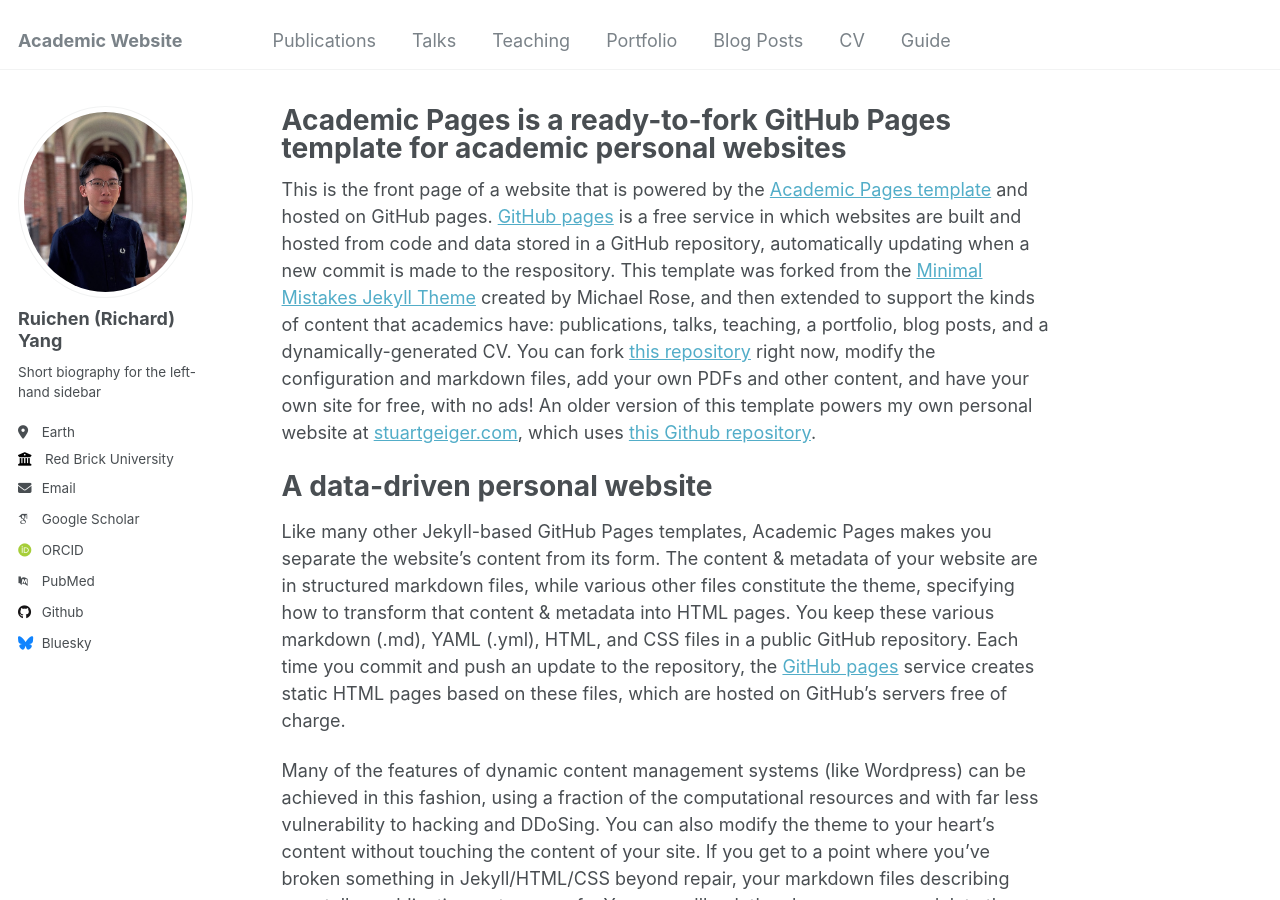
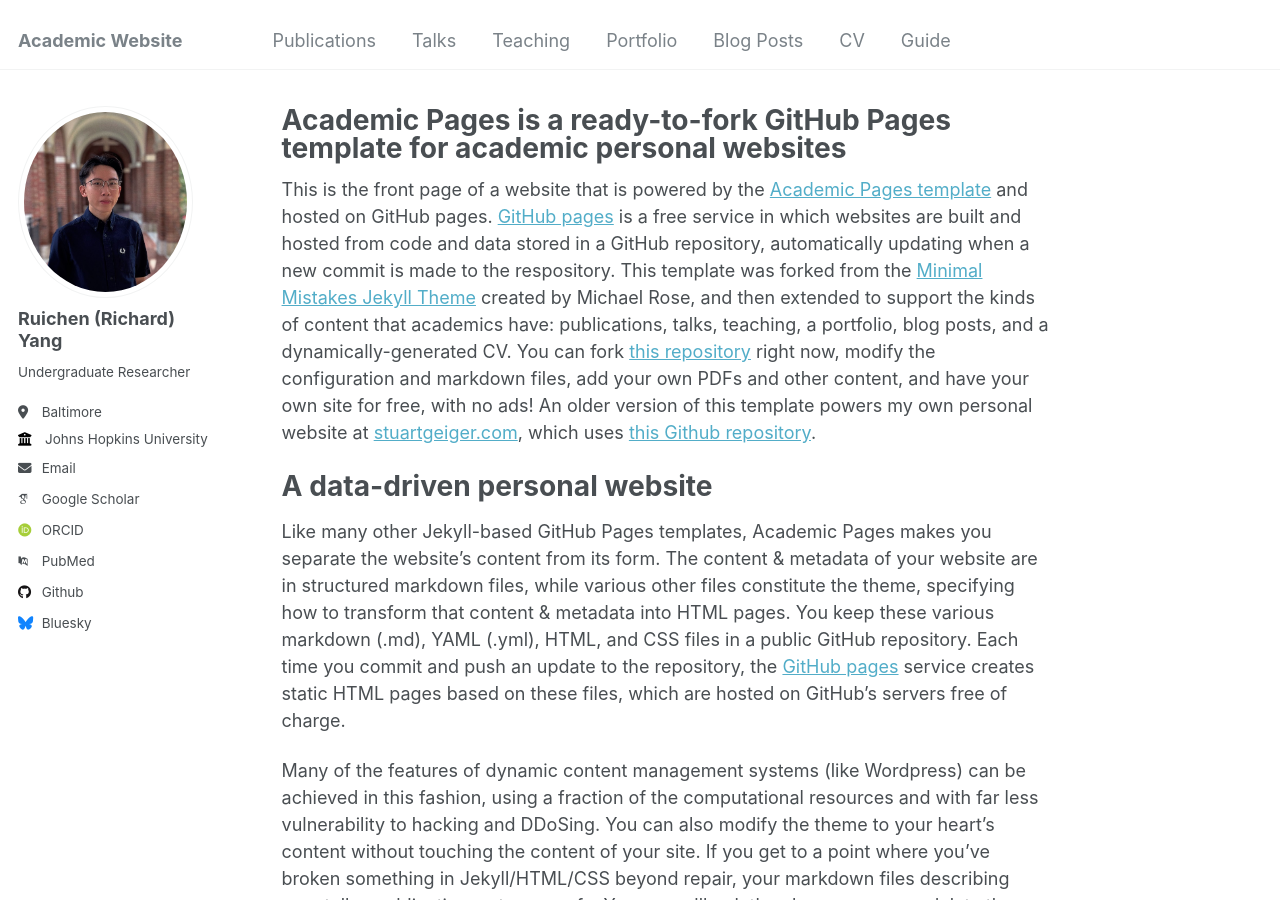
Before and after one commit to Richardy11/Richardy11.github.io, a Jekyll site: the page built from _pages/about.md, in a window 1280 px wide and 900 px high. Built offline with Jekyll 4.4.1, drawn with Linux system fonts in a browser that asks for light colours; some web fonts are replaced.

Commit message:
Updated Profile Link

```diff
--- a/_config.yml
+++ b/_config.yml
@@ -12,23 +12,23 @@ title                    : "Academic Website"
 title_separator          : "-"
 name                     : &name "Ruichen (Richard) Yang"
 description              : &description "personal description"
-url                      : https://academicpages.github.io # the base hostname & protocol for your site e.g. "https://mmistakes.github.io"
+url                      : https://Richardy11.github.io # the base hostname & protocol for your site e.g. "https://mmistakes.github.io"
 baseurl                  : "" # the subpath of your site, e.g. "/blog"
-repository               : "academicpages/academicpages.github.io"
+repository               : "Richardy11/Richardy11.github.io"
 
 # Site Author - The following control what appear as part of the author content on the side bar.
 #               If a field is blank the icon and link will not appear, otherwise it will be shown.
 #               Additional customization can be done by editing /_includes/author-profile.html
 author:
   # Biographic information
-  avatar           : "profile.png"
+  avatar           : "profile.jpg"
   name             : "Ruichen (Richard) Yang"
   pronouns         : # example: "she/her"
-  bio              : "Short biography for the left-hand sidebar"
-  location         : "Earth"
-  employer         : "Red Brick University"
+  bio              : "Undergraduate Researcher"
+  location         : "Baltimore"
+  employer         : "Johns Hopkins University"
   uri              : # URL
-  email            : "none@example.org"
+  email            : "ryang39@jh.edu"
 
   # Academic websites
   arxiv            : # URL - Update with the correct link to your profile
```
Also changed, not shown: images/profile.jpg (added), images/profile.png (deleted).
